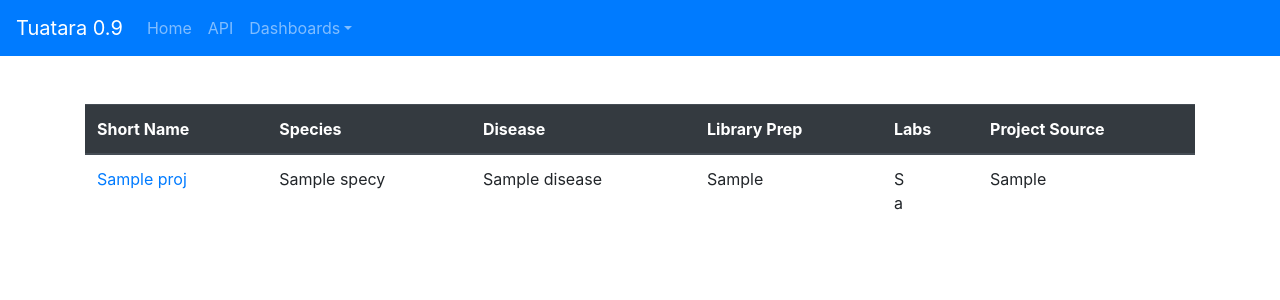
After one commit to gi-kent-content/hca-tuatara, a Django app: template templates/hcat/gbrowser_page.html in a window 1280 px wide. The commit adds this page. Shown: the top 300 px of the page. Run offline with Django 3.2, Linux system fonts and the light colour scheme; the template is opened without the code that fills it: most values are stand-ins (such as "Sample title", 1, 10 or a date in 2020); some libraries are stand-ins or nearby versions.

Commit message:
Added genome browser dashboard.

```diff
--- a/hcat/urls.py
+++ b/hcat/urls.py
@@ -7,5 +7,6 @@ app_name = 'hcat'
 urlpatterns = [
     path('project/', views.project_all, name='project_all_list'),
     path('project/covid19/', views.covid_projects, name='covid_project_list'),
+    path('project/GenomeBrowser', views.genome_browser_projects, name='gbrowser_project_list'),
     path('project/<str:name_id>/', views.projectdetail, name='project_detail')
 ]
--- a/hcat/views.py
+++ b/hcat/views.py
@@ -25,6 +25,11 @@ def covid_projects(request):
     covid_dict = {'covid_projects': covid_list}
     return render(request, 'hcat/covid19_page.html', context=covid_dict)
 
+def genome_browser_projects(request):
+    gbrowser_list = Project.objects.filter(tags__tag__contains="genome browser")
+    gbrowser_dict = {'gbrowser_projects': gbrowser_list}
+    return render(request, 'hcat/gbrowser_page.html', context=gbrowser_dict)
+
 def projectdetail(request, name_id):
     project_details = Project.objects.get(short_name=unquote(name_id))
     detail_dict = {'project': project_details}
--- a/templates/hcat/base_site.html
+++ b/templates/hcat/base_site.html
@@ -42,6 +42,7 @@
                     <div class="dropdown-menu" aria-labelledby="navbarDropdown">
                         <a class="dropdown-item" href="{% url 'hcat:project_all_list' %}">All Projects</a>
                         <a class="dropdown-item" href="{% url 'hcat:covid_project_list' %}">COVID-19</a>
+                        <a class="dropdown-item" href="{% url 'hcat:gbrowser_project_list' %}">Genome Browser</a>
                     </div>
                 </li>
             </ul>
--- /dev/null
+++ b/templates/hcat/gbrowser_page.html
@@ -0,0 +1,51 @@
+<!DOCTYPE html>
+{% extends "hcat/base_site.html" %}
+{% load static %}
+<html lang="en">
+<head>
+    <meta charset="UTF-8">
+    <title>Genome Browser</title>
+
+</head>
+<body>{% block body %}
+    <div class="container project_test mt-5">
+        {% if genome_browser_projects %}
+        <table class="table table-hover">
+            <thead class="thead-dark">
+                <tr>
+                    <th>Short Name</th>
+                    <th>Species</th>
+                    <th>Disease</th>
+                    <th>Library Prep</th>
+                    <th>Labs</th>
+                    <th>Project Source</th>
+                </tr>
+            </thead>
+            <tbody>
+                {% for proj in genome_browser_projects %}
+                <tr>
+                    <td data-toggle="popover" title="{{ proj.title }}"
+                                data-content="{{ proj.description|truncatewords:100 }}">
+                        <a href="{% url 'hcat:project_detail' proj.short_name|urlencode:'' %}">
+                            {{ proj.short_name|truncatechars:50 }}</a></td>
+                    <td>{{ proj.species.all|join:"<br>" }}</td>
+                    <td>{{ proj.disease.all|join:"<br>" }}</td>
+                    <td>{{ proj.cdna_library_prep.all|join:"<br>" }}</td>
+		    {% if proj.labs.all|length > 2 %}
+                    <td data-toggle="popover" data-html="true" data-content="{{ proj.labs.all|join:"<br />" }}">
+                        {{ proj.labs.all|slice:":2"|join:"<br>" }}</td>
+		    {% else %}
+		    <td>{{ proj.labs.all|slice:":2"|join:"<br>" }}</td>
+		    {% endif %}
+                    <td>{{ proj.project_source }}</td>
+                </tr>
+                {% endfor %}
+            </tbody>
+        </table>
+        {% else %}
+            <p>No projects found...</p>
+        {% endif %}
+    </div>
+{% endblock body %}
+</body>
+</html>
```
